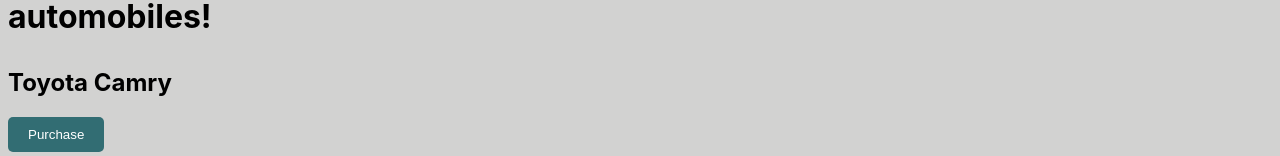
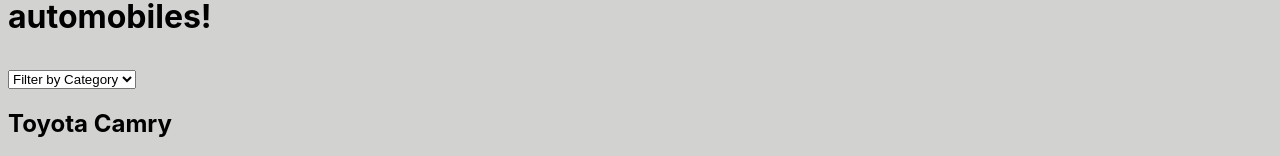
Before and after one commit to AidanSTucker/my-app, a React (Create React App) app: page / in a window 1280 px wide. Shown: the part 219-375 px from the top of the page. Built offline with nearby package versions, Linux system fonts and the light colour scheme; data requests are answered from the project's data file.

Commit message:
added filter functionality to filter by car body style

```diff
--- a/db.json
+++ b/db.json
@@ -35,7 +35,7 @@
       "name": "Tahoe",
       "make": "Chevy",
       "year": "2018",
-      "type": "SUV",
+      "body": "SUV",
       "color": "White",
       "price": 46997,
       "img": "https://media.chromedata.com/MediaGallery/media/MzE2NzQwXk1lZGlhIEdhbGxlcnk/6VRUrjOL6Lu2kLyn_o6pfYfE8isGIncyWL_oIdjaPgNiLL0H-6tJbgg8sf2MvUmaZVjbh564cu2E_982E5a1snvJwl29SfwRQ3prfq-u_jgx2MqYSk5bxZIcj1Eu7p8ZnaPmtzE17LAvuuCnYnEu6A/2018CHS110051_1280_01.png"
--- a/src/components/Home.js
+++ b/src/components/Home.js
@@ -1,16 +1,24 @@
 import React, { useEffect, useState } from "react";
 import { Link } from "react-router-dom";
 import NavBar from "./NavBar";
-import PurchasePage from "./Purchase";
 
 const Home = () => {
   const [cars, setCars] = useState([]);
+  const [selectedCategory, setSelectedCategory] = useState(""); // State for selected category
 
   useEffect(() => {
     fetch('http://localhost:3000/cars')
       .then((response) => response.json())
       .then((data) => setCars(data));
   }, []);
+
+  const handleCategoryChange = (e) => {
+    setSelectedCategory(e.target.value);
+  };
+
+  const filteredCars = selectedCategory
+    ? cars.filter((car) => car.body === selectedCategory)
+    : cars;
 
   return (
     <div>
@@ -19,7 +27,18 @@
         Aidans Car Buying Site
         <p>Say goodbye to long sales processes, buy your dream car in as little as 5 minutes. Find your perfect match below from our premier selection of new automobiles!</p>
       </h1>
-      {cars.map((car) => (
+
+      <select onChange={handleCategoryChange} value={selectedCategory}>
+        <option value="">Filter by Category</option>
+        <option value="Sedan">Sedan</option>
+        <option value="Sport Sedan">Sport Sedan</option>
+        <option value="Hatchback">Hatchback</option>
+        <option value="Truck">Truck</option>
+        <option value="Compact">Compact</option>
+        <option value="SUV">SUV</option>
+      </select>
+
+      {filteredCars.map((car) => (
         <article key={car.id}>
           <h1>{car.make} {car.name}</h1>
           <Link to={`/purchase/${car.id}`}>
--- a/src/components/SellYourCar.js
+++ b/src/components/SellYourCar.js
@@ -1,7 +1,8 @@
-import React, { useState } from "react";
+import React from "react";
 import NavBar from "./NavBar";
 
 function SellYourCar() {
+
     const handleSubmit = async (event) => {
         event.preventDefault();
         // Fetch form data
```
